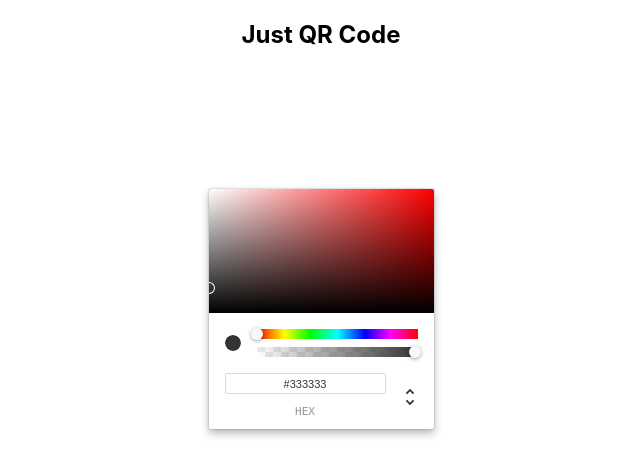
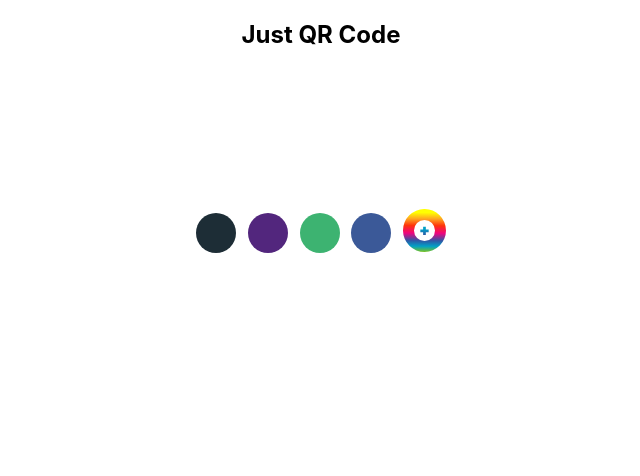
Before and after one commit to bogdanaks/qrcode, a React (Create React App) app: page / in a window 1280 px wide. Shown: the top 476 px of the page, without its empty margins (319-959 px from the left). Built offline with nearby package versions, Linux system fonts and the light colour scheme.

Commit message:
Create ColorPicker component

```diff
--- a/src/components/ColorPicker/ColorPicker.tsx
+++ b/src/components/ColorPicker/ColorPicker.tsx
@@ -1,31 +1,72 @@
 import React from 'react'
 import { ChromePicker, ColorResult, RGBColor } from 'react-color'
 
+import colorPic from '../../assets/color_pic.svg'
+
+import styles from './styles.module.scss'
+
 interface IColor {
     hex: string
-    rgb: RGBColor
+    rgba: RGBColor
 }
 
 interface ColorPickerProps {
     color: IColor
-    setColor: ({}: any) => any
+    setColor: ({ hex: string, rgba: RGBColor }: IColor) => void
 }
 
 export const ColorPicker: React.FC<ColorPickerProps> = ({ color, setColor }) => {
+    const [showChromePicker, setShowChromePicker] = React.useState<boolean>(false)
+
+    const handleShowChrome = () => {
+        setShowChromePicker(!showChromePicker)
+    }
+
     const handleChangeColor = (color: ColorResult) => {
-        setColor({ hex: color.hex, rgb: color.rgb })
+        setColor({ hex: color.hex, rgba: color.rgb })
+    }
+    const handleChangeCircleColor = (rgba: { r: number; g: number; b: number; a: number }) => {
+        setColor({ hex: '#fff', rgba })
     }
 
     const popover: React.CSSProperties = {
         cursor: 'pointer',
+        width: '250px',
+        display: 'flex',
+        alignItems: 'center',
+        flexDirection: 'column',
+        margin: '20px 0',
     }
     return (
         <div style={popover}>
-            <ChromePicker
-                color={color.rgb}
-                onChange={(color) => handleChangeColor(color)}
-                disableAlpha={false}
-            />
+            <div className={styles.circles}>
+                <div
+                    className={styles.circle}
+                    style={{ backgroundColor: 'rgb(29, 45, 54)' }}
+                    onClick={() => handleChangeCircleColor({ r: 29, g: 45, b: 54, a: 1 })}></div>
+                <div
+                    className={styles.circle}
+                    style={{ backgroundColor: 'rgb(82, 38, 125)' }}
+                    onClick={() => handleChangeCircleColor({ r: 82, g: 38, b: 125, a: 1 })}></div>
+                <div
+                    className={styles.circle}
+                    style={{ backgroundColor: 'rgb(61, 179, 113)' }}
+                    onClick={() => handleChangeCircleColor({ r: 61, g: 179, b: 113, a: 1 })}></div>
+                <div
+                    className={styles.circle}
+                    style={{ backgroundColor: 'rgb(59, 89, 152)' }}
+                    onClick={() => handleChangeCircleColor({ r: 59, g: 89, b: 152, a: 1 })}></div>
+                <div className={styles.circlePalitra} onClick={handleShowChrome}>
+                    <img src={colorPic} alt="Color Picker" />
+                </div>
+            </div>
+            {showChromePicker && (
+                <ChromePicker
+                    color={color.rgba}
+                    onChange={(color) => handleChangeColor(color)}
+                    disableAlpha={false}
+                />
+            )}
         </div>
     )
 }
--- /dev/null
+++ b/src/components/ColorPicker/styles.module.scss
@@ -0,0 +1,28 @@
+.circles {
+    display: flex;
+    flex-direction: row;
+    align-items: center;
+    justify-content: space-between;
+    width: 100%;
+    margin-bottom: 20px;
+    .circle {
+        width: 40px;
+        height: 40px;
+        border-radius: 50%;
+        transition: all 0.5s ease;
+        &:hover {
+            transform: scale(1.2);
+        }
+    }
+    .circlePalitra {
+        border-radius: 50%;
+        transition: all 0.5s ease;
+        img {
+            width: 43px;
+            height: 43px;
+        }
+        &:hover {
+            transform: scale(1.2);
+        }
+    }
+}
```
